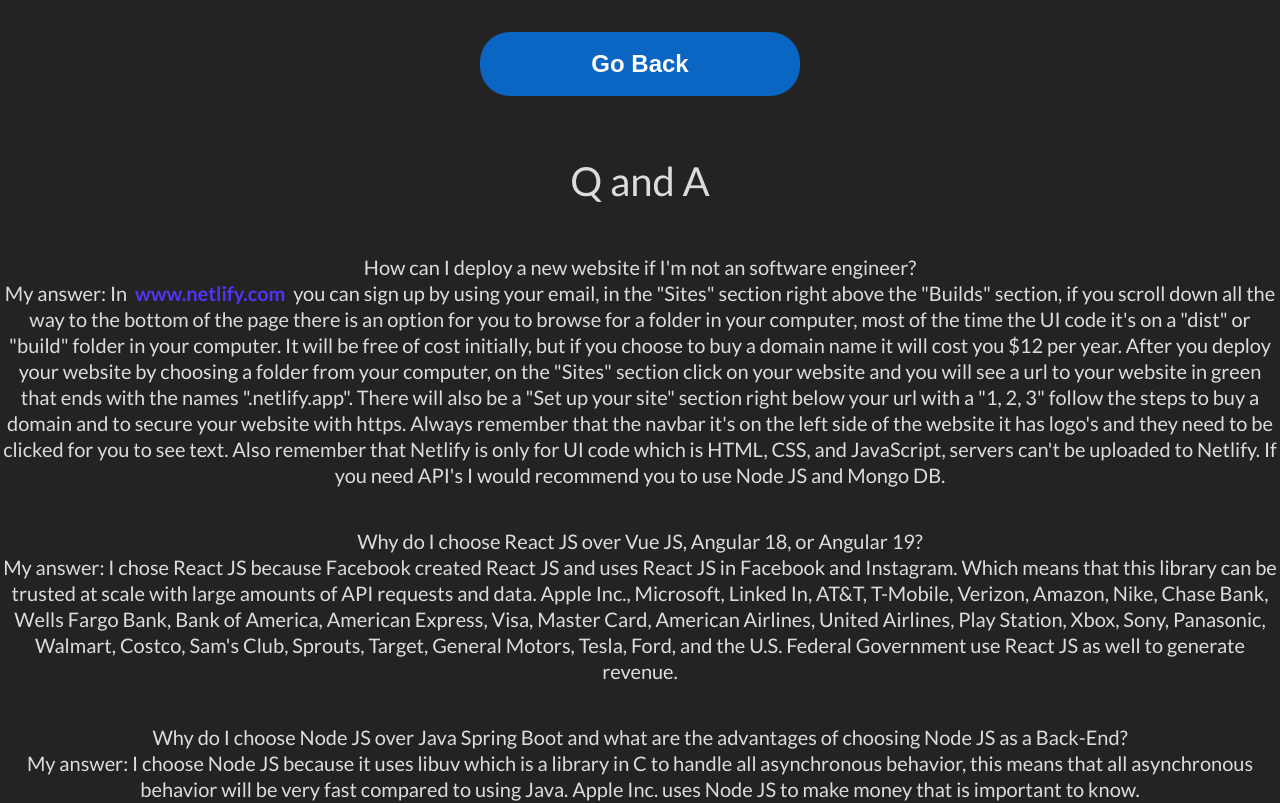
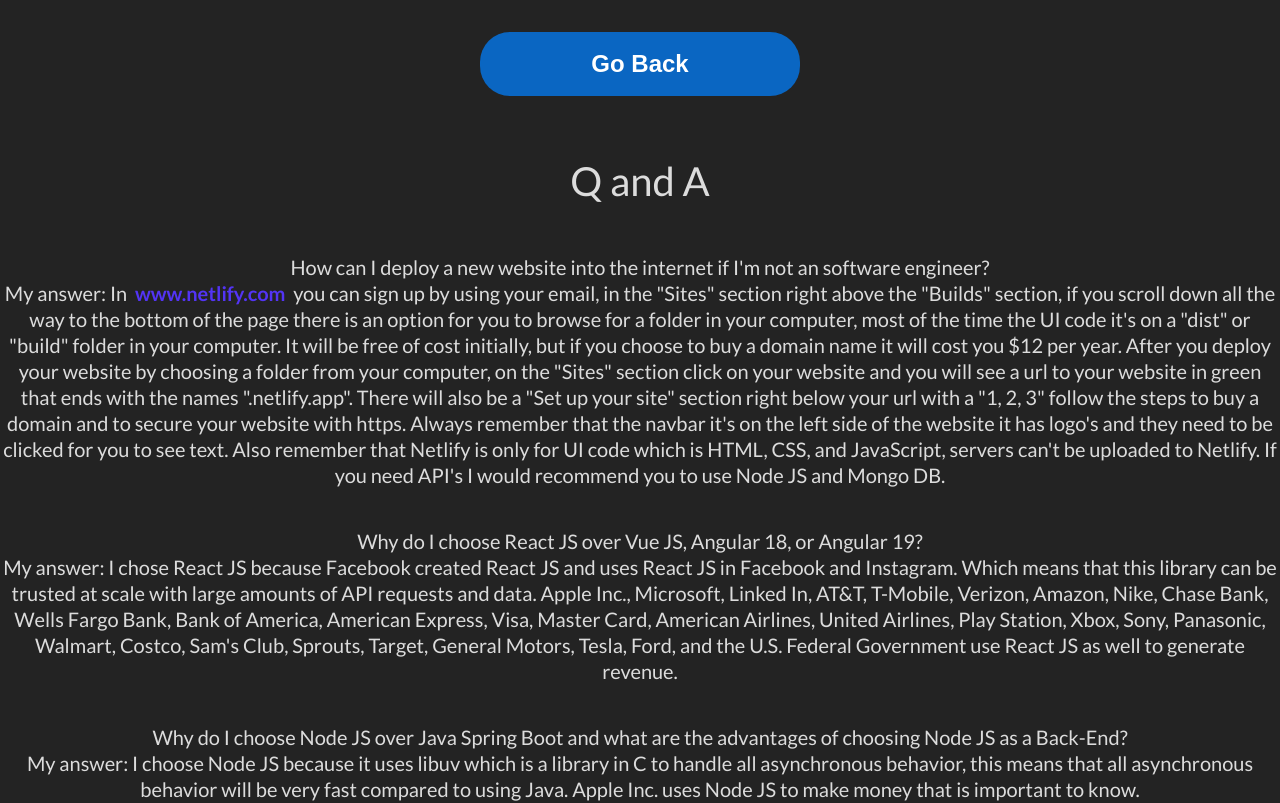
Before and after one commit to hectormorenosoftware/hectormorenosoftware.github.io, a React app: page /#/QandA in a window 1280 px wide. Shown: the top 803 px of the page. Built offline with nearby package versions, Linux system fonts and the light colour scheme.

Commit message:
Made changes to Q and A section

```diff
--- a/src/components/QandA.js
+++ b/src/components/QandA.js
@@ -25,8 +25,8 @@
           </button>
           <h1>Q and A</h1>
           <p className="ParagraphIDQandA">
-            How can I deploy a new website if I'm not an software engineer?{" "}
-            <br />
+            How can I deploy a new website into the internet if I'm not an
+            software engineer? <br />
             My answer: In &nbsp;
             <a href="https://www.netlify.com/" target="_blank">
               www.netlify.com
```
Also changed, not shown: 2 other files (tests, documents, lock files or other folders).
